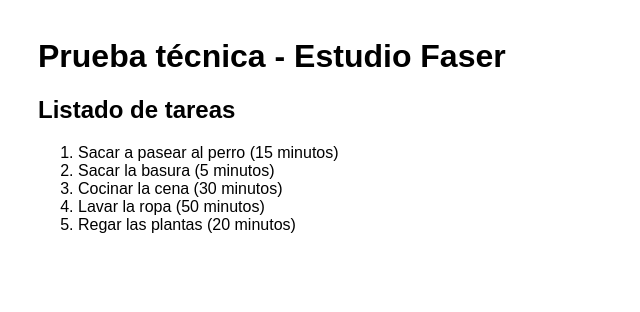
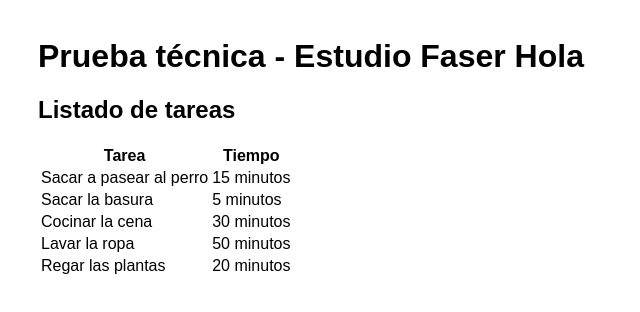
Before and after one commit to pgqueme/faser-prueba-tecnica, an Angular app: page / in a window 1280 px wide. Shown: the top 312 px of the page, without its empty margins (0-640 px from the left). Built offline with nearby package versions, Linux system fonts and the light colour scheme.

Commit message:
changed order list for table

```diff
--- a/src/app/app.component.html
+++ b/src/app/app.component.html
@@ -1,7 +1,19 @@
 <div class="container">
-	<h1>Prueba técnica - Estudio Faser</h1>
+	<h1>Prueba técnica - Estudio Faser Hola</h1>
 	<h2>Listado de tareas</h2>
-	<ol>
-		<li *ngFor="let tarea of tareas">{{tarea.titulo}} ({{tarea.minutos}} minutos)</li>
-	</ol>
+	<table class="table table-bordered">
+		<thead>
+			<tr>
+				<th scope="col">Tarea</th>
+				<th scope="col">Tiempo</th>
+			</tr>
+		</thead>
+		<tbody *ngFor="let tarea of tareas">
+			<tr>
+				<td>{{tarea.titulo}}</td>
+				<td>{{tarea.minutos}} minutos</td>
+			</tr>
+		</tbody>
+
+	</table>
 </div>
```
